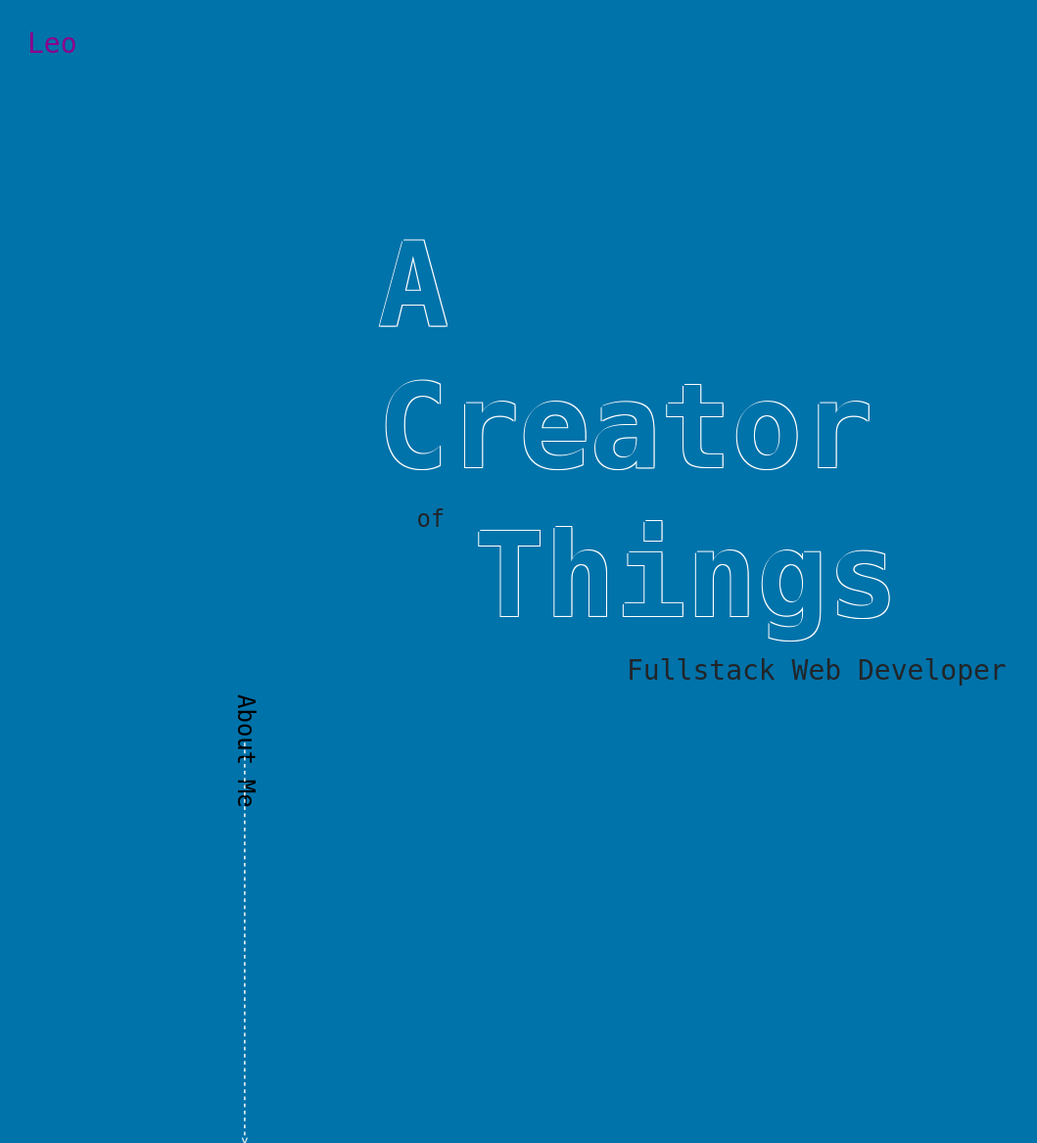
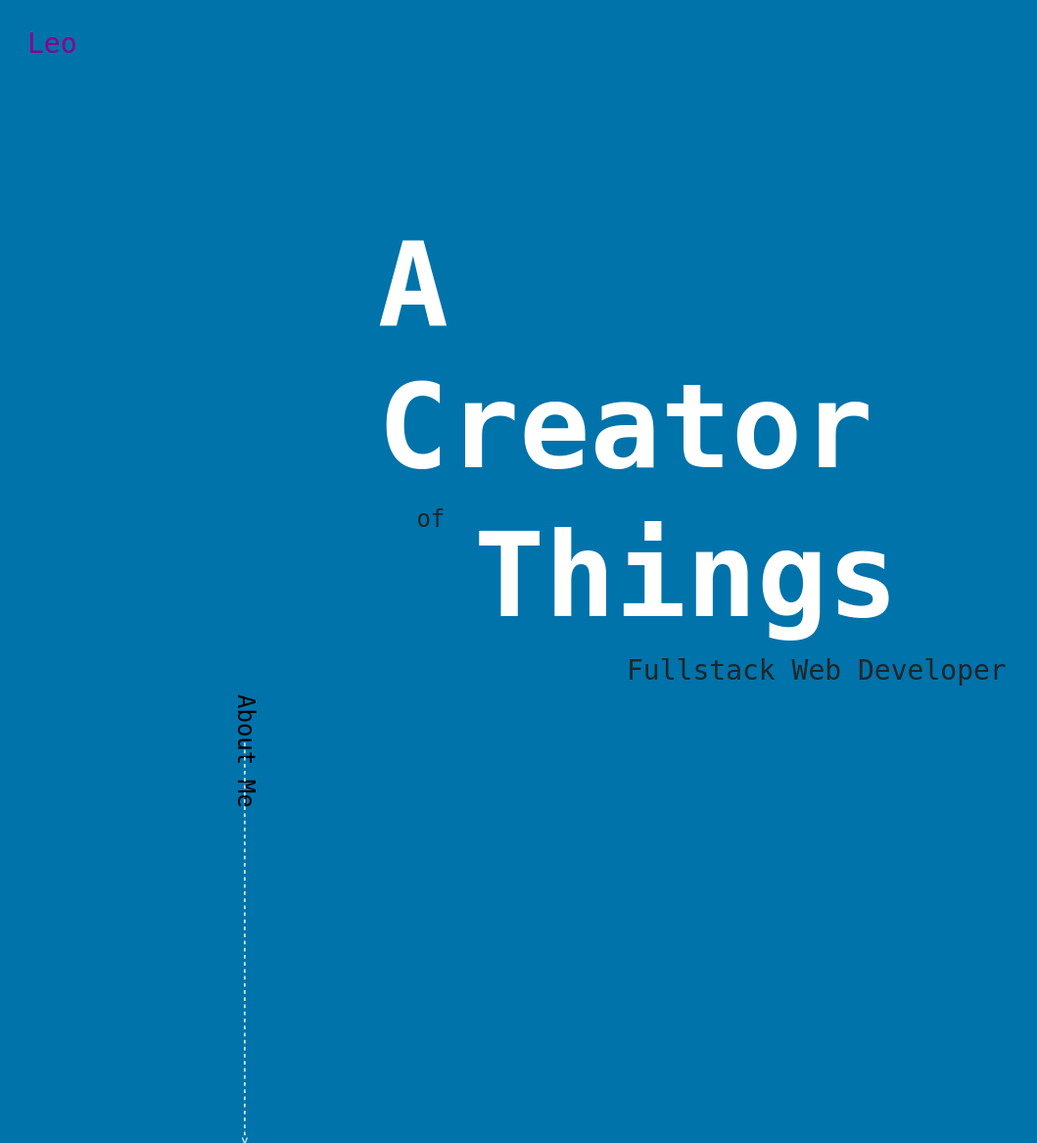
Before and after one commit to Leeyo84/personal-web-page, a PHP site: page / in a window 1280 px wide. Shown: the top 1167 px of the page at 98% size, without its empty margins (0-1059 px from the left). Run offline with PHP 8.4, Linux system fonts and the light colour scheme; some libraries are stand-ins or nearby versions.

Commit message:
added shadow to creator txt

```diff
--- a/public_html/styles/style.css
+++ b/public_html/styles/style.css
@@ -29,11 +29,10 @@ body {
 }
 
 .creator-txt {
-	color: #0073AA;
-	text-shadow: -1px 1px 0 white,
-	1px 1px 0 white,
-	1px -1px 0 white;
-	/*-1px -1px 0 white;*/
+	color: white;
+	text-shadow: -1px 1px 0 darkslategreygti ,
+	1px 1px 0 darkslategrey;
+
 	font-weight: bolder;
 	font-size: 15vmin;
 }
```
